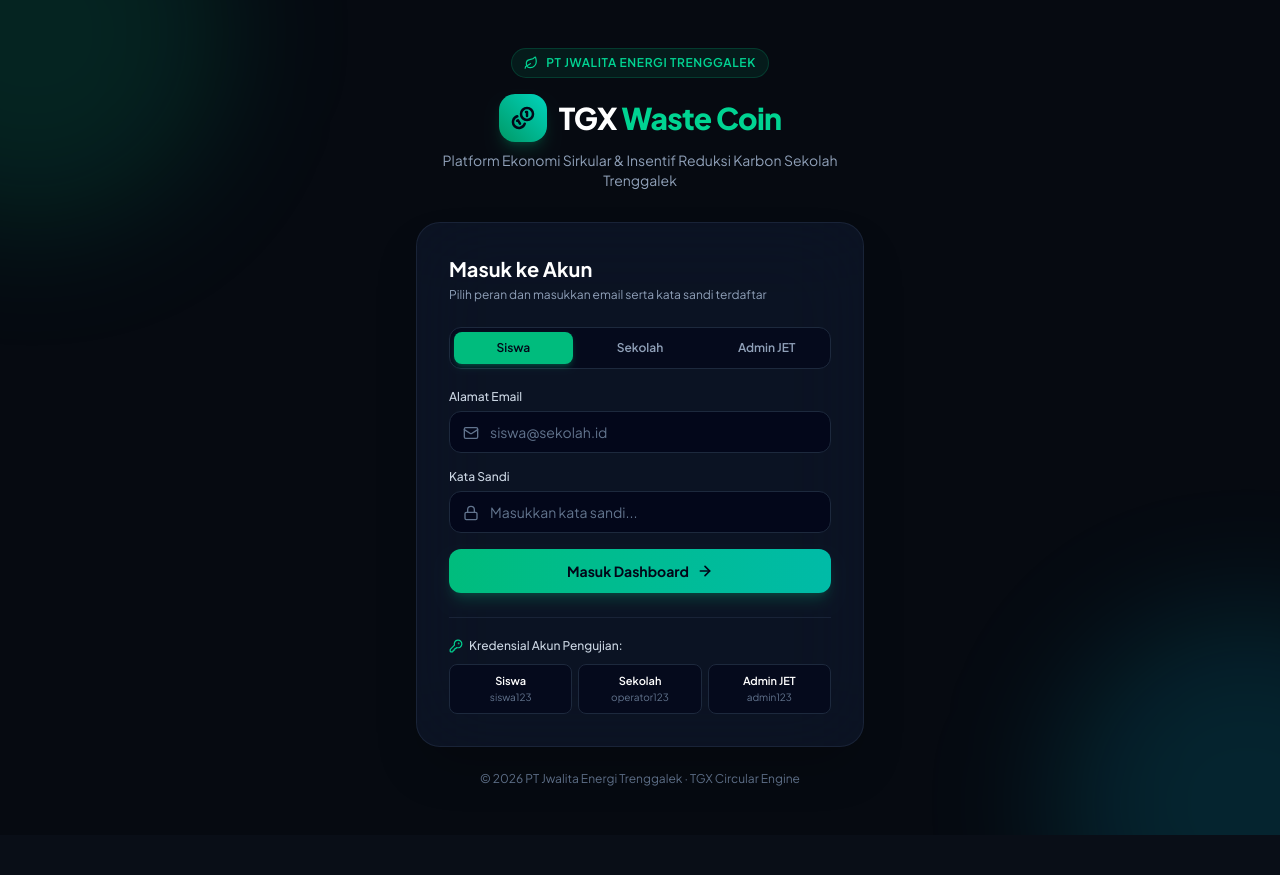
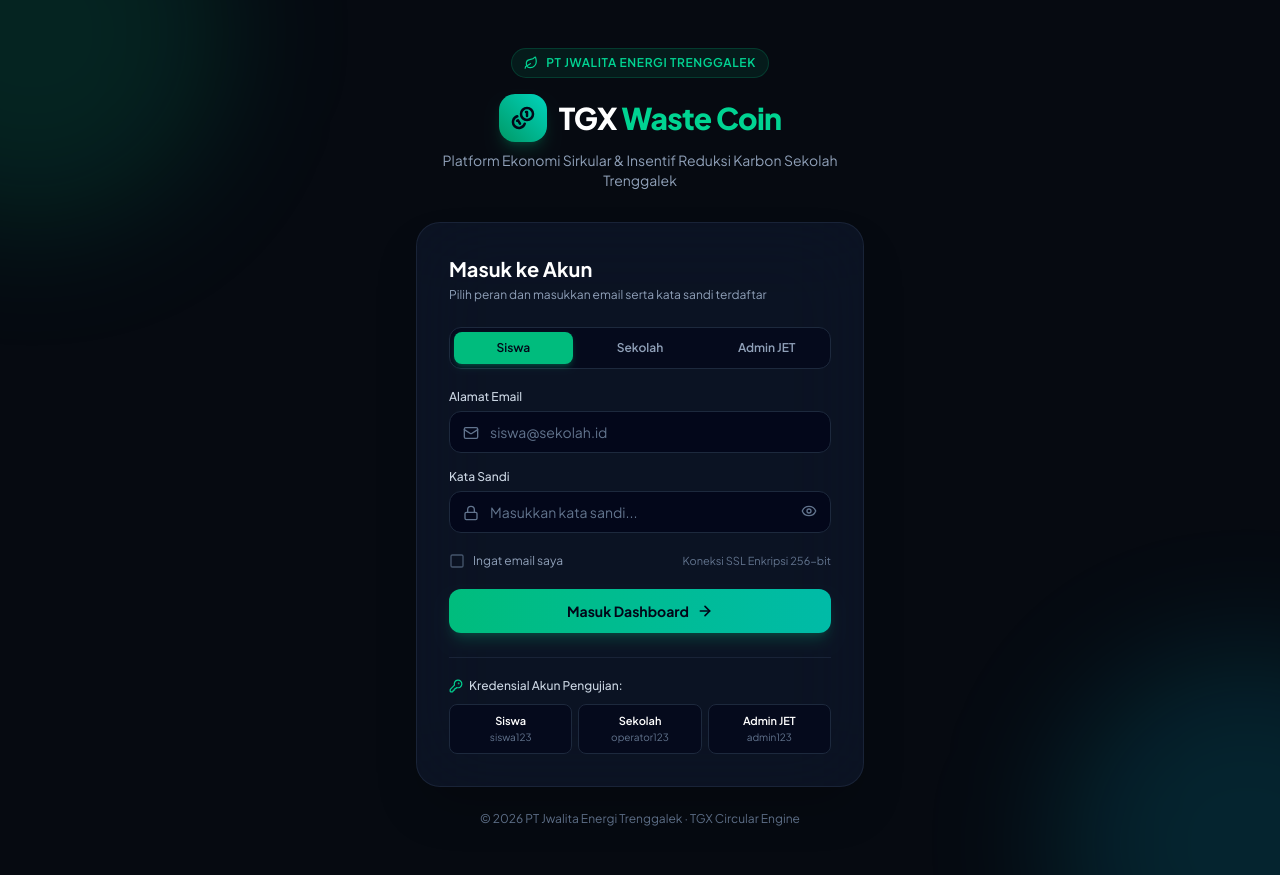
Before and after one commit to ebenhzr1/TGX-Waste-Coin, a React (Vite) app in the folder frontend/: page / in a window 1280 px wide. Before the commit the page ends 835 px from the top, so only its background shows below. Built offline with nearby package versions, Linux system fonts and the light colour scheme; no server answers.

Commit message:
feat(auth): add show/hide password toggle, remember me persistence, and refined UX

```diff
--- a/frontend/src/pages/Login.jsx
+++ b/frontend/src/pages/Login.jsx
@@ -1,15 +1,25 @@
-import React, { useState } from "react";
+import React, { useState, useEffect } from "react";
 import api from "../api/api";
 import { useNavigate, Link } from "react-router-dom";
-import { Coins, Leaf, Shield, Lock, Mail, ArrowRight, AlertCircle, KeyRound } from "lucide-react";
+import { Coins, Leaf, Shield, Lock, Mail, ArrowRight, AlertCircle, KeyRound, Eye, EyeOff, CheckSquare, Square } from "lucide-react";
 
 export default function Login() {
   const navigate = useNavigate();
   const [email, setEmail] = useState("");
   const [password, setPassword] = useState("");
+  const [showPassword, setShowPassword] = useState(false);
+  const [rememberMe, setRememberMe] = useState(false);
   const [role, setRole] = useState("student");
   const [loading, setLoading] = useState(false);
   const [errorMsg, setErrorMsg] = useState("");
+
+  useEffect(() => {
+    const savedEmail = localStorage.getItem("tgx_remember_email");
+    if (savedEmail) {
+      setEmail(savedEmail);
+      setRememberMe(true);
+    }
+  }, []);
 
   const handleLogin = async (e) => {
     if (e) e.preventDefault();
@@ -26,6 +36,12 @@ export default function Login() {
     if (cleanPassword.length < 4) {
       setErrorMsg("Kata sandi minimal 4 karakter.");
       return;
+    }
+
+    if (rememberMe) {
+      localStorage.setItem("tgx_remember_email", cleanEmail);
+    } else {
+      localStorage.removeItem("tgx_remember_email");
     }
 
     setLoading(true);
@@ -108,7 +124,7 @@ export default function Login() {
           {errorMsg && (
             <div className="mb-5 p-3.5 rounded-xl bg-red-500/10 border border-red-500/25 text-red-400 text-xs flex items-start gap-2.5 animate-shake">
               <AlertCircle className="w-4 h-4 shrink-0 mt-0.5" />
-              <div className="leading-relaxed">{errorMsg}</div>
+              <div className="leading-relaxed font-medium">{errorMsg}</div>
             </div>
           )}
 
@@ -129,7 +145,7 @@ export default function Login() {
                 }}
                 className={`py-2 text-xs font-semibold rounded-lg transition-all ${
                   role === item.id
-                    ? "bg-emerald-500 text-slate-950 shadow-md shadow-emerald-500/25"
+                    ? "bg-emerald-500 text-slate-950 shadow-md shadow-emerald-500/25 font-bold"
                     : "text-slate-400 hover:text-white"
                 }`}
               >
@@ -170,7 +186,7 @@ export default function Login() {
                 <Lock className="w-4 h-4 text-slate-500 absolute left-3.5 top-3.5" />
                 <input
                   id="login-password"
-                  type="password"
+                  type={showPassword ? "text" : "password"}
                   required
                   placeholder="Masukkan kata sandi..."
                   value={password}
@@ -178,16 +194,42 @@ export default function Login() {
                     setPassword(e.target.value);
                     if (errorMsg) setErrorMsg("");
                   }}
-                  className="w-full pl-10 pr-4 py-2.5 bg-slate-950/80 border border-slate-800 rounded-xl text-sm text-white placeholder-slate-500 focus:outline-none focus:border-emerald-500 focus:ring-1 focus:ring-emerald-500 transition-all"
+                  className="w-full pl-10 pr-11 py-2.5 bg-slate-950/80 border border-slate-800 rounded-xl text-sm text-white placeholder-slate-500 focus:outline-none focus:border-emerald-500 focus:ring-1 focus:ring-emerald-500 transition-all"
                 />
+                <button
+                  type="button"
+                  onClick={() => setShowPassword(!showPassword)}
+                  className="absolute right-3.5 top-3 text-slate-500 hover:text-slate-300 transition-colors"
+                  aria-label={showPassword ? "Sembunyikan sandi" : "Tampilkan sandi"}
+                >
+                  {showPassword ? <EyeOff className="w-4 h-4" /> : <Eye className="w-4 h-4" />}
+                </button>
               </div>
+            </div>
+
+            <div className="flex items-center justify-between text-xs text-slate-400 py-1">
+              <label className="flex items-center gap-2 cursor-pointer select-none">
+                <input
+                  type="checkbox"
+                  checked={rememberMe}
+                  onChange={(e) => setRememberMe(e.target.checked)}
+                  className="hidden"
+                />
+                {rememberMe ? (
+                  <CheckSquare className="w-4 h-4 text-emerald-400" />
+                ) : (
+                  <Square className="w-4 h-4 text-slate-600 hover:text-slate-500" />
+                )}
+                <span>Ingat email saya</span>
+              </label>
+              <span className="text-[11px] text-slate-500">Koneksi SSL Enkripsi 256-bit</span>
             </div>
 
             <button
               id="btn-submit-login"
               type="submit"
               disabled={loading}
-              className="w-full py-3 bg-gradient-to-r from-emerald-500 to-teal-500 hover:from-emerald-400 hover:to-teal-400 text-slate-950 font-bold rounded-xl text-sm shadow-lg shadow-emerald-500/20 flex items-center justify-center gap-2 transition-all active:scale-[0.98] disabled:opacity-60"
+              className="w-full py-3 bg-gradient-to-r from-emerald-500 to-teal-500 hover:from-emerald-400 hover:to-teal-400 text-slate-950 font-bold rounded-xl text-sm shadow-lg shadow-emerald-500/20 flex items-center justify-center gap-2 transition-all active:scale-[0.98] disabled:opacity-60 cursor-pointer"
             >
               {loading ? (
                 <div className="w-5 h-5 border-2 border-slate-950 border-t-transparent rounded-full animate-spin" />
@@ -212,7 +254,7 @@ export default function Login() {
               <button
                 type="button"
                 onClick={() => fillQuickCredential("siswa@sekolah.id", "siswa123", "student")}
-                className="p-2 bg-slate-950/60 hover:bg-slate-800/80 border border-slate-800 rounded-lg text-slate-300 text-center transition-all hover:border-emerald-500/40"
+                className="p-2 bg-slate-950/60 hover:bg-slate-800/80 border border-slate-800 rounded-lg text-slate-300 text-center transition-all hover:border-emerald-500/40 cursor-pointer"
               >
                 <div className="font-semibold text-white">Siswa</div>
                 <div className="text-[10px] text-slate-500">siswa123</div>
@@ -220,7 +262,7 @@ export default function Login() {
               <button
                 type="button"
                 onClick={() => fillQuickCredential("operator@sekolah.id", "operator123", "school")}
-                className="p-2 bg-slate-950/60 hover:bg-slate-800/80 border border-slate-800 rounded-lg text-slate-300 text-center transition-all hover:border-emerald-500/40"
+                className="p-2 bg-slate-950/60 hover:bg-slate-800/80 border border-slate-800 rounded-lg text-slate-300 text-center transition-all hover:border-emerald-500/40 cursor-pointer"
               >
                 <div className="font-semibold text-white">Sekolah</div>
                 <div className="text-[10px] text-slate-500">operator123</div>
@@ -228,7 +270,7 @@ export default function Login() {
               <button
                 type="button"
                 onClick={() => fillQuickCredential("admin@jet.co.id", "admin123", "admin")}
-                className="p-2 bg-slate-950/60 hover:bg-slate-800/80 border border-slate-800 rounded-lg text-slate-300 text-center transition-all hover:border-emerald-500/40"
+                className="p-2 bg-slate-950/60 hover:bg-slate-800/80 border border-slate-800 rounded-lg text-slate-300 text-center transition-all hover:border-emerald-500/40 cursor-pointer"
               >
                 <div className="font-semibold text-white">Admin JET</div>
                 <div className="text-[10px] text-slate-500">admin123</div>
```
